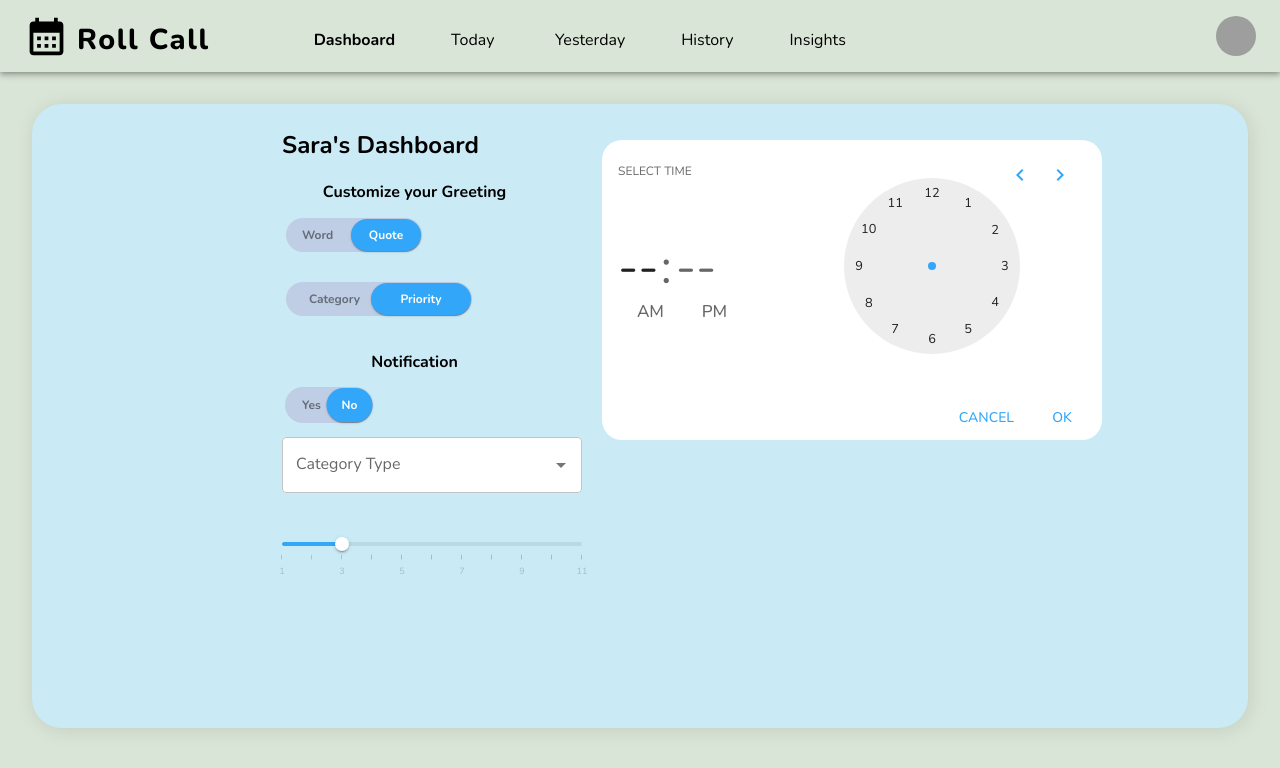
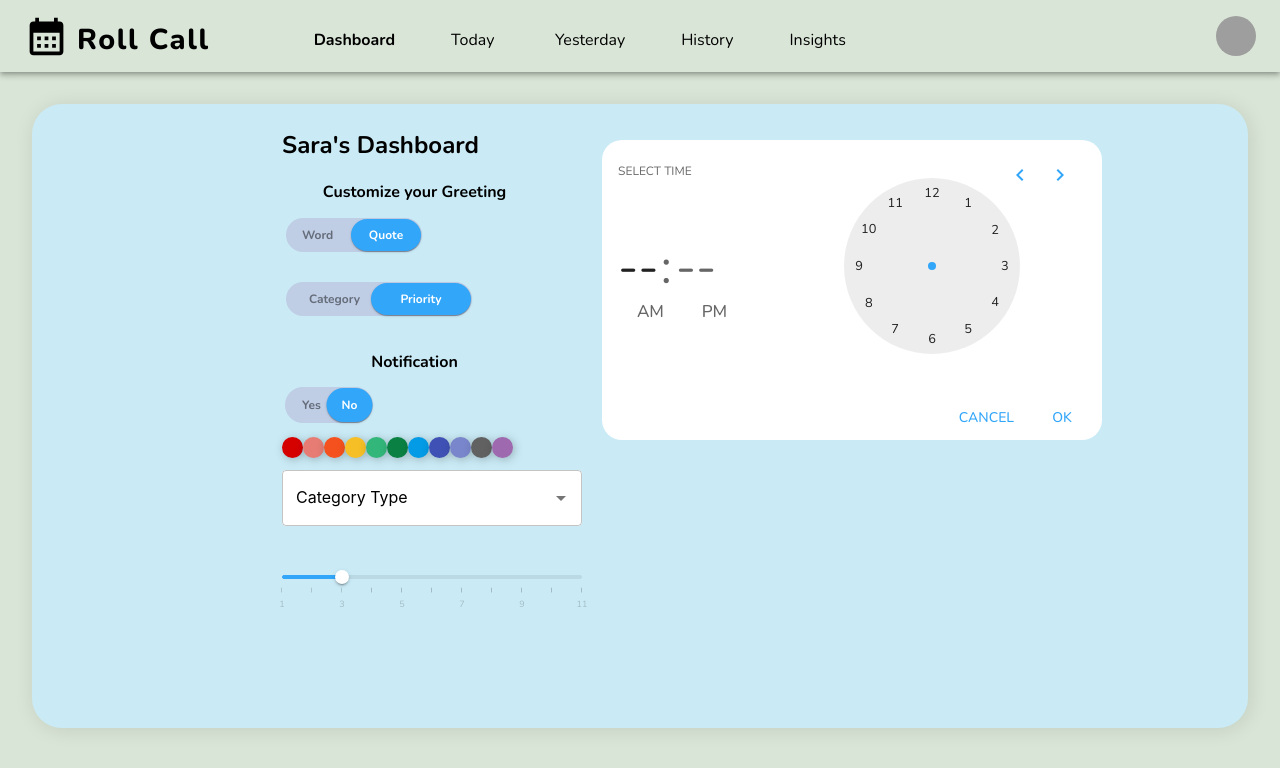
Before and after one commit to KarolinaTchiling/project-roll-call, a React (Vite) app in the folder frontend/: page /dashboard in a window 1280 px wide. Shown: the top 768 px of the page. Built offline with nearby package versions, Linux system fonts and the light colour scheme; grey boxes are pictures that could not be loaded.

Commit message:
21--Added the colour stack from google calendar

```diff
--- a/frontend/src/components/AutocompleteCE.tsx
+++ b/frontend/src/components/AutocompleteCE.tsx
@@ -8,8 +8,19 @@ export default function ComboBox() {
     <Autocomplete
       disablePortal
       options={List}
-      sx={{ width: 300, backgroundColor: 'white', borderRadius: 1 , }} // Set white background
-      renderInput={(params) => <TextField {...params} label="Category Type" />}
+      sx={{ width: 300, backgroundColor: 'white', borderRadius: 1 }} // Set white background
+      renderInput={(params) => (
+
+        <TextField
+          {...params}
+          label="Category Type"
+          sx={{
+            '& .MuiInputLabel-root': { color: 'black', fontFamily: 'Inter' }, // Set label color to black and font family to Inter
+            '& .MuiInputBase-input': { fontFamily: 'Inter' } // Set input text font family to Inter
+          }}
+        />
+
+      )}
     />
   );
 }
--- a/frontend/src/pages/DashboardPage.tsx
+++ b/frontend/src/pages/DashboardPage.tsx
@@ -26,7 +26,23 @@ const DashboardPage = () => {
                       <SwitchWQ/>
                       <SwitchPC/>
                       <SwitchYesNo/>
+                      <div className="flex justify-start pb-3">
+                      <div className="circle bg-[#D50000]"></div>
+                      <div className="circle bg-[#E67C73]"></div>
+                      <div className="circle bg-[#F4511E]"></div>
+                      <div className="circle bg-[#F6BF26]"></div>
+                      <div className="circle bg-[#33B679]"></div>
+                      <div className="circle bg-[#0B8043]"></div>
+                      <div className="circle bg-[#039BE5]"></div>
+                      <div className="circle bg-[#3F51B5]"></div>
+                      <div className="circle bg-[#7986CB]"></div>
+                      <div className="circle bg-[#616161]"></div>
+                      <div className="circle bg-[#9E69AF]"></div>
+                      </div>
+
+
                       <AutoCompleteCE/>
+
 
                       <div className="mt-9">
                         <SliderFG/>
```
